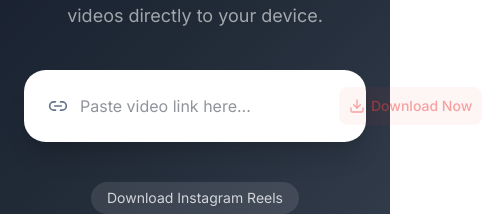
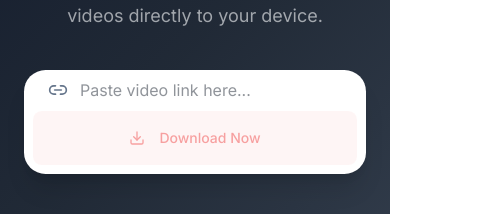
Before and after one commit to sunil8521/video-downloader, a Next.js app in the folder client/: page /instagram-downloader in a window 390 px wide. Shown: the part 388-602 px from the top of the page, 483 px wide, since content can reach past the window. Built offline with nearby package versions, Linux system fonts and the light colour scheme; no server answers.

Commit message:
Fix mobile responsive layout for Hero Input

```diff
--- a/client/components/HeroInput.tsx
+++ b/client/components/HeroInput.tsx
@@ -41,15 +41,15 @@ export function HeroInput() {
 
   return (
     <form onSubmit={handleSubmit} className="w-full max-w-2xl mx-auto">
-      <div className="bg-background rounded-2xl shadow-xl p-2 flex items-center gap-2">
-        <div className="flex items-center flex-1 gap-3 px-4">
+      <div className="bg-background rounded-2xl shadow-xl p-2 flex flex-col sm:flex-row gap-2">
+        <div className="flex items-center flex-1 gap-3 px-4 h-14">
           <Link2 className="h-5 w-5 text-muted-foreground shrink-0" />
           <input
             type="url"
             value={url}
             onChange={(e) => setUrl(e.target.value)}
             placeholder="Paste video link here..."
-            className="flex-1 h-14 bg-transparent text-base outline-none"
+            className="flex-1 w-full bg-transparent text-base outline-none min-w-0"
           />
         </div>
 
@@ -57,12 +57,13 @@ export function HeroInput() {
           type="submit"
           variant="destructive"
           size="lg"
+          className="w-full sm:w-auto h-14 px-8"
           disabled={loading || !url.trim()}
         >
           {loading ? (
-            <Loader2 className="h-5 w-5 animate-spin" />
+            <Loader2 className="h-5 w-5 animate-spin mr-2" />
           ) : (
-            <Download className="h-5 w-5" />
+            <Download className="h-5 w-5 mr-2" />
           )}
           {loading ? "Processing..." : "Download Now"}
         </Button>
```
